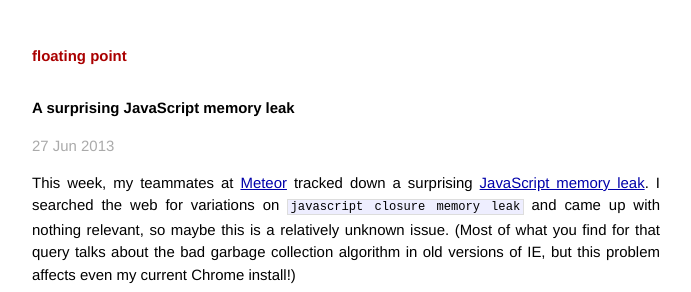
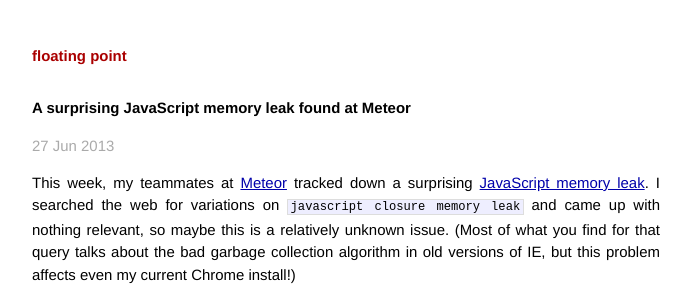
Before and after one commit to glasser/glasser.github.io, a Jekyll site: the page built from _posts/2013-06-27-surprising-javascript-memory-leak.md, in a window 1280 px wide and 900 px high. Shown: the top 292 px of the window, without its empty margins (294-985 px from the left). Built offline with Jekyll 4.4.1, drawn with Linux system fonts in a browser that asks for light colours.

Commit message:
fix title

```diff
--- a/_posts/2013-06-27-surprising-javascript-memory-leak.md
+++ b/_posts/2013-06-27-surprising-javascript-memory-leak.md
@@ -1,6 +1,6 @@
 ---
 layout: post
-title:  "A surprising JavaScript memory leak"
+title:  "A surprising JavaScript memory leak found at Meteor"
 date:   2013-06-27 13:38:06
 ---
 
```
